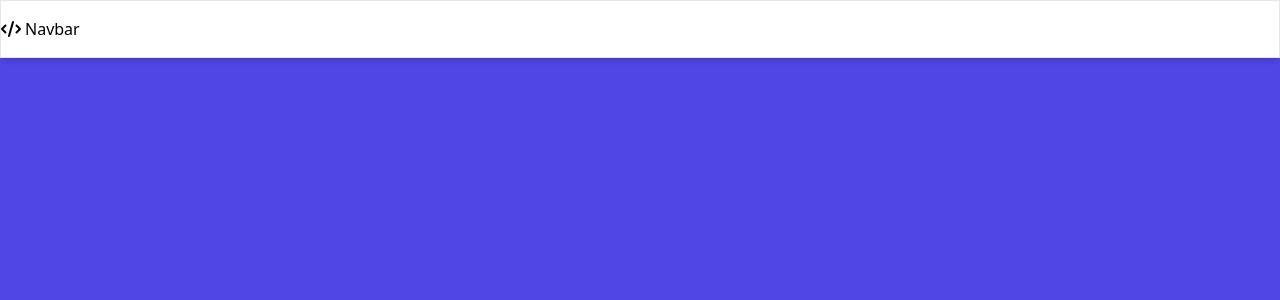
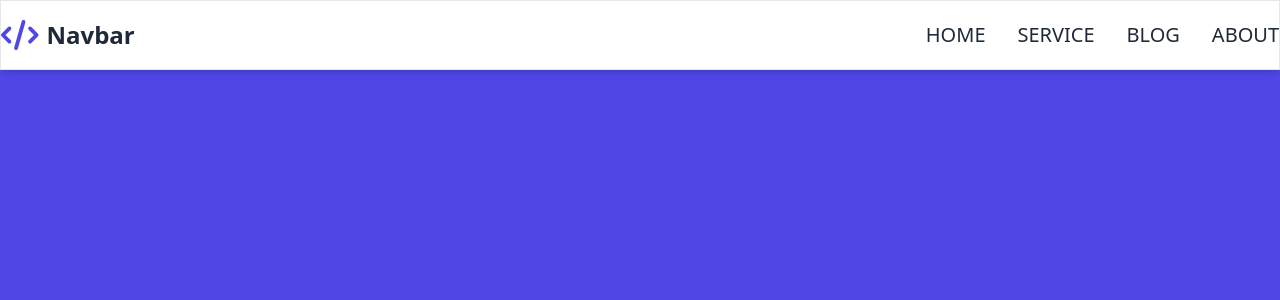
Before and after one commit to Eifro/navbar-responsive, a React (Create React App) app: page / in a window 1280 px wide. Shown: the top 300 px of the page. Built offline with nearby package versions, Linux system fonts and the light colour scheme.

Commit message:
advanced navbar

```diff
--- a/public/index.html
+++ b/public/index.html
@@ -9,22 +9,7 @@
       name="description"
       content="Web site created using create-react-app"
     />
-    <link rel="apple-touch-icon" href="%PUBLIC_URL%/logo192.png" />
-    <!--
-      manifest.json provides metadata used when your web app is installed on a
-      user's mobile device or desktop. See https://developers.google.com/web/fundamentals/web-app-manifest/
-    -->
-    <link rel="manifest" href="%PUBLIC_URL%/manifest.json" />
-    <!--
-      Notice the use of %PUBLIC_URL% in the tags above.
-      It will be replaced with the URL of the `public` folder during the build.
-      Only files inside the `public` folder can be referenced from the HTML.
-
-      Unlike "/favicon.ico" or "favicon.ico", "%PUBLIC_URL%/favicon.ico" will
-      work correctly both with client-side routing and a non-root public URL.
-      Learn how to configure a non-root public URL by running `npm run build`.
-    -->
-    <title>React App</title>
+    <title>React-Navbar Tailwind</title>
   </head>
   <body>
     <noscript>You need to enable JavaScript to run this app.</noscript>
--- a/src/components/Navbar.jsx
+++ b/src/components/Navbar.jsx
@@ -1,18 +1,32 @@
 /* fontawesome */
-import { FontAwesomeIcon } from '@fortawesome/react-fontawesome'
-import { faCode } from '@fortawesome/free-solid-svg-icons';
+import { FontAwesomeIcon } from "@fortawesome/react-fontawesome";
+import { faCode } from "@fortawesome/free-solid-svg-icons";
 
 function Navbar() {
+  let links = [
+    { name: "HOME", link: "/" },
+    { name: "SERVICE", link: "/" },
+    { name: "BLOG", link: "/" },
+    { name: "ABOUT", link: "/" },
+  ];
+
   return (
-    <div className='navbar w-full border shadow-md fixed bg-white'>
-        <div className='py-4'>
-            <div className='flex gap-1'>
-                <span><FontAwesomeIcon icon={faCode} /></span>
-                <p>Navbar</p>
-            </div>
+    <div className="navbar w-full border shadow-md fixed bg-white">
+      <div className="md:flex items-center justify-between py-4 container mx-auto ">
+        <div className="flex gap-2 items-center font-bold cursor-pointer text-gray-800 text-2xl">
+          <span className="text-indigo-600 text-3xl">
+            <FontAwesomeIcon icon={faCode} />
+          </span>
+          <p>Navbar</p>
         </div>
+        <ul className="md:flex md:items-center md:gap-8">
+          {links.map((link) => (
+            <li key={link.name}><a href={link.link} className="text-xl text-gray-800 hover:text-gray-400 duration-500">{link.name}</a></li>
+          ))}
+        </ul>
+      </div>
     </div>
-  )
+  );
 }
 
-export default Navbar
+export default Navbar;
```
